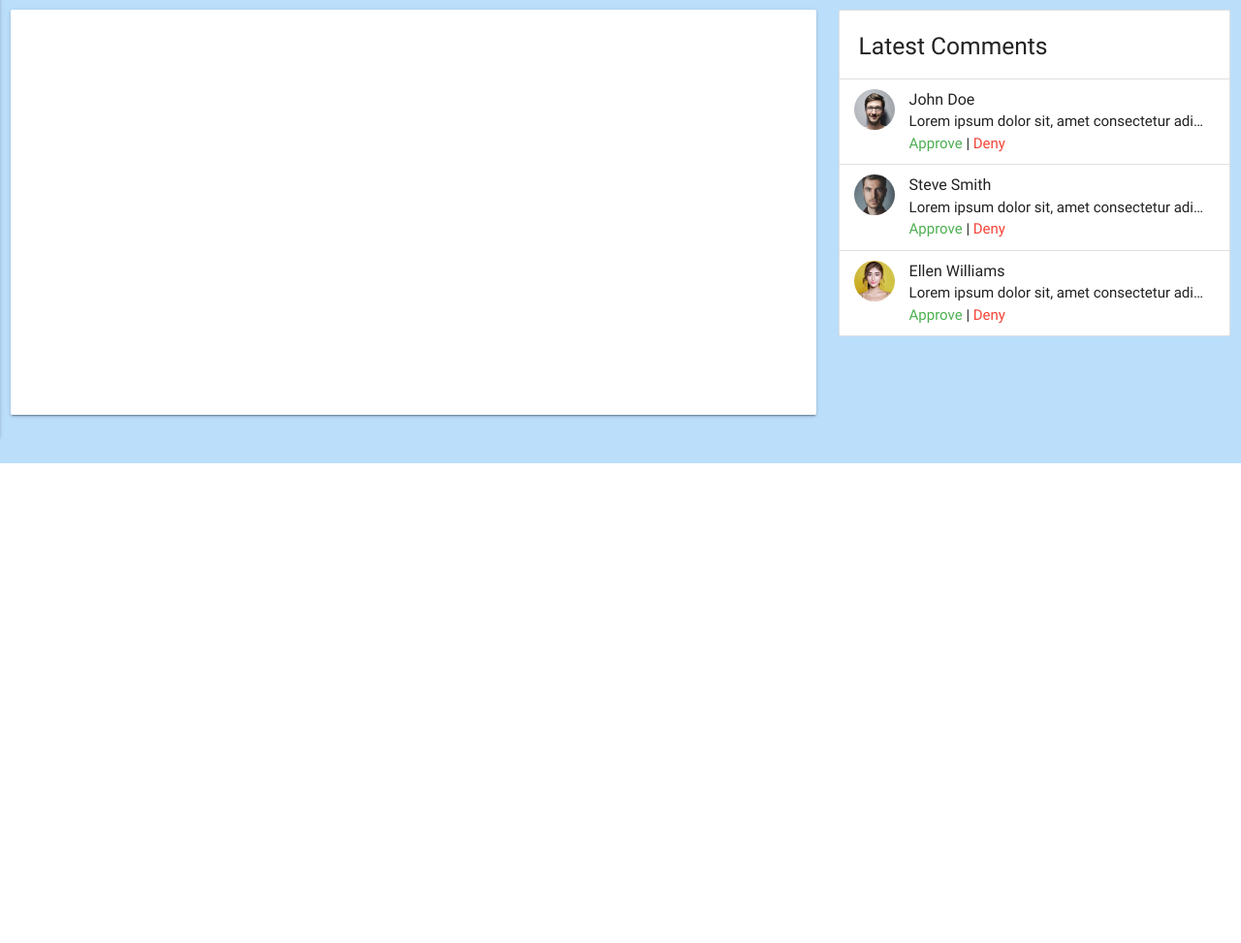
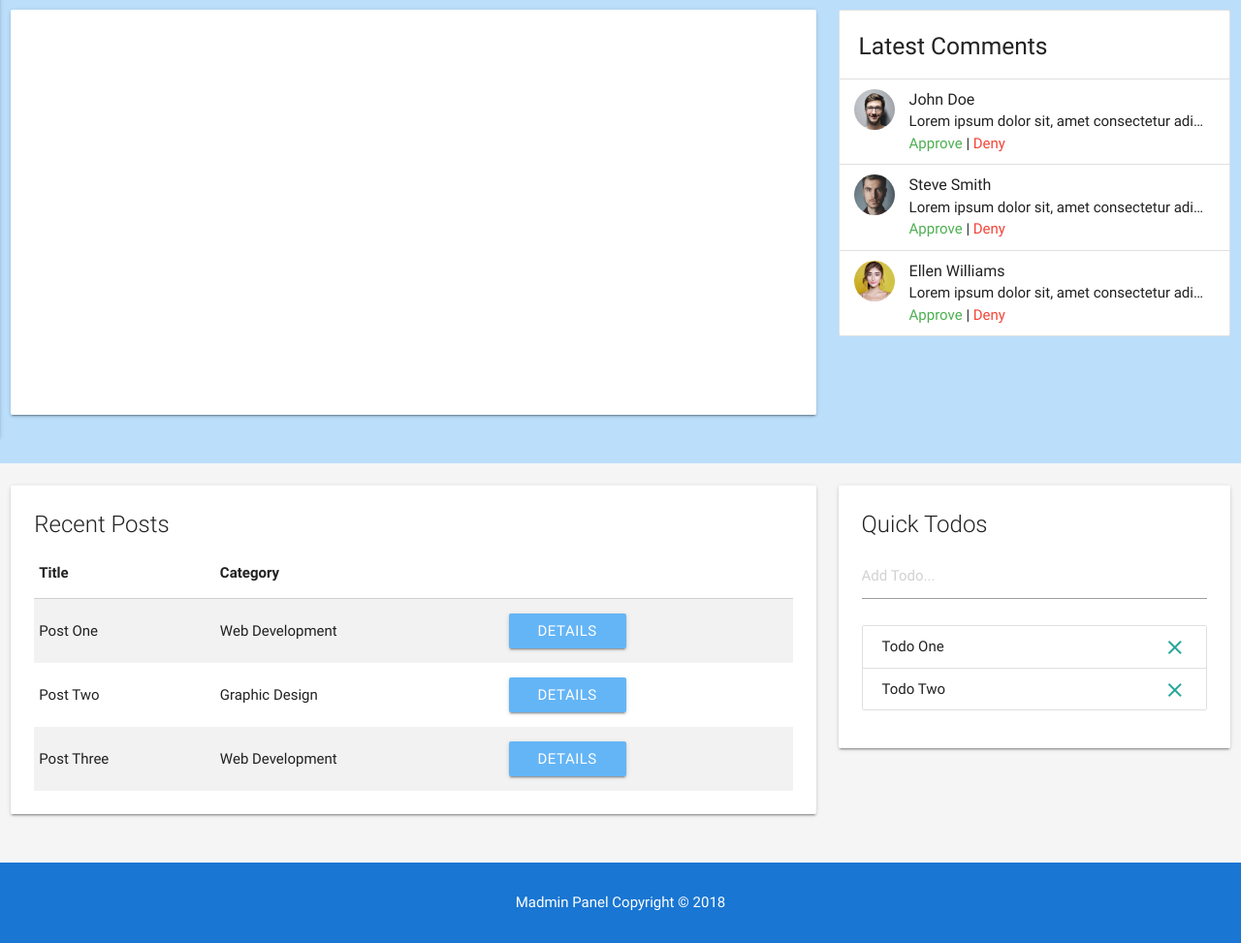
Before and after one commit to diegogslomp/madmin, a plain HTML site: page index.html in a window 1280 px wide. Shown: the part 409-1382 px from the top of the page at 97% size. Before the commit the page ends 887 px from the top, so only its background shows below. Drawn offline with nearby package versions, Linux system fonts and the light colour scheme; a script that the page names is missing.

Commit message:
recent posts & todo list

```diff
--- a/index.html
+++ b/index.html
@@ -20,7 +20,7 @@
     <title>Custom Materialize Theme</title>
   </head>
 
-  <body>
+  <body class="grey lighten-4">
     <nav class="blue darken-2">
       <div class="container">
         <div class="nav-wrapper">
@@ -169,6 +169,92 @@
       </div>
     </section>
 
+    <!-- Section: Recent Posts & Todos -->
+    <section class="section section-recent">
+      <div class="row">
+        <div class="col s12 l8 m6">
+          <div class="card">
+            <div class="card-content">
+              <span class="card-title">Recent Posts</span>
+              <table class="striped">
+                <thead>
+                  <tr>
+                    <th>Title</th>
+                    <th>Category</th>
+                    <th></th>
+                  </tr>
+                </thead>
+                <tbody>
+                  <tr>
+                    <td>Post One</td>
+                    <td>Web Development</td>
+                    <td>
+                      <a href="details.html" class="btn blue lighten-2"
+                        >Details</a
+                      >
+                    </td>
+                  </tr>
+                  <tr>
+                    <td>Post Two</td>
+                    <td>Graphic Design</td>
+                    <td>
+                      <a href="details.html" class="btn blue lighten-2"
+                        >Details</a
+                      >
+                    </td>
+                  </tr>
+                  <tr>
+                    <td>Post Three</td>
+                    <td>Web Development</td>
+                    <td>
+                      <a href="details.html" class="btn blue lighten-2"
+                        >Details</a
+                      >
+                    </td>
+                  </tr>
+                </tbody>
+              </table>
+            </div>
+          </div>
+        </div>
+        <div class="col s12 m6 l4">
+          <div class="card">
+            <div class="card-content">
+              <span class="card-title">Quick Todos</span>
+              <form id="todo-form">
+                <div class="input-field">
+                  <input id="todo" type="text" placeholder="Add Todo..." />
+                </div>
+              </form>
+              <ul class="collection todos">
+                <li class="collection-item">
+                  <div>
+                    Todo One
+                    <a href="#!" class="secondary-content delete">
+                      <i class="material-icons">close</i>
+                    </a>
+                  </div>
+                </li>
+                <li class="collection-item">
+                  <div>
+                    Todo Two
+                    <a href="#!" class="secondary-content delete">
+                      <i class="material-icons">close</i>
+                    </a>
+                  </div>
+                </li>
+              </ul>
+            </div>
+          </div>
+        </div>
+      </div>
+    </section>
+
+    <!-- Footer -->
+    <footer class="section blue darken-2 white-text center">
+      <p>Madmin Panel Copyright &copy; 2018</p>
+    </footer>
+
     <!-- Preloader -->
     <div class="loader preloader-wrapper big active">
       <div class="spinner-layer spinner-blue-only">
@@ -233,6 +319,31 @@
           Materialize.toast('Comment Denied', 3000);
           e.preventDefault();
         });
+
+        // Quick Todos
+        $('#todo-form').submit(function(e) {
+          const output = `<li class="collection-item">
+                  <div>
+                    ${$('#todo').val()}
+                    <a href="#!" class="secondary-content delete">
+                      <i class="material-icons">close</i>
+                    </a>
+                  </div>
+                </li>`;
+          $('.todos').append(output);
+          Materialize.toast('Todo Added', 3000);
+          e.preventDefault();
+        });
+
+        // Delete Todos
+        $('.todos').on('click', '.delete', function(e) {
+          $(this)
+            .parent()
+            .parent()
+            .remove();
+          Materialize.toast('Todo Removed', 3000);
+          e.preventDefault();
+        });
       }, 1000);
     </script>
   </body>
```
